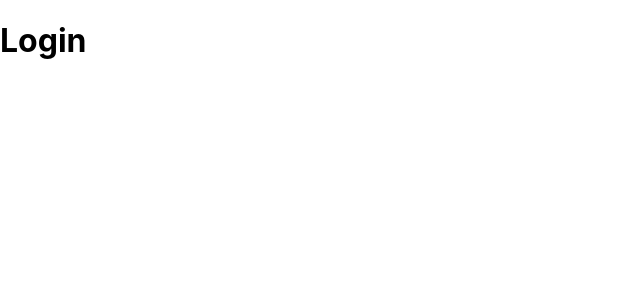
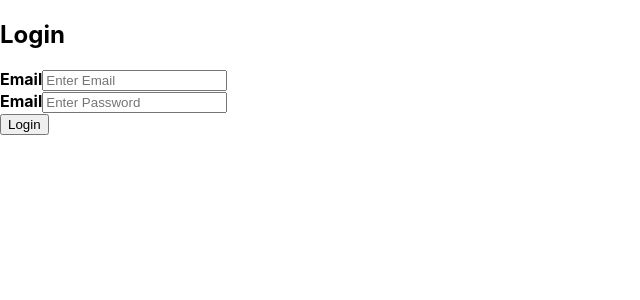
Before and after one commit to Criley71/mern5, a React (Create React App) app in the folder client/: page /login in a window 1280 px wide. Shown: the top 300 px of the page, without its empty margins (0-640 px from the left). Built offline with nearby package versions, Linux system fonts and the light colour scheme.

Commit message:
router link

```diff
--- a/client/src/Login.js
+++ b/client/src/Login.js
@@ -6,22 +6,56 @@ function Login() {
     const [password, setPassword] = useState()
     const nav = useNavigate(); //nav the goat fr
     axios.defaults.withCredentials = true;
-    /*
+
     const handleSubmit = (e) => {
         e.preventDefault();
         axios.post('https://mern5-api.vercel.app/register', {email, password})
         .then(result => {
             console.log(result)
             if(result.data == "Success"){
-
+                nav('/home')
             }
         })
+        .catch(err => console.log(err))
     }
-    */
+
 
   return (
     <div>
-        <h1>Login</h1>
+        <div>
+            <h2>Login</h2>
+            <form onSubmit={handleSubmit}>
+                <div>
+                    <label htmlFor='email'>
+                        <strong>Email</strong>
+                    </label>
+                    <input
+                        type='email'
+                        placeholder='Enter Email'
+                        autoComplete='off'
+                        name='email'
+                        className='email'
+                        onChange={e => setEmail(e.target.value)}
+                    />
+                </div>
+                <div>
+                <label htmlFor='password'>
+                        <strong>Email</strong>
+                    </label>
+                    <input
+                        type='password'
+                        placeholder='Enter Password'
+                        autoComplete='off'
+                        name='email'
+                        className='email'
+                        onChange={e => setPassword(e.target.value)}
+                    />
+                </div>
+                <button type='submit' className='subbtn'>
+                    Login
+                </button>
+            </form>
+        </div>
     </div>
   )
 }
```
Also changed, not shown: client/src/Home.js (added), 1 other file (tests, documents, lock files or other folders).
